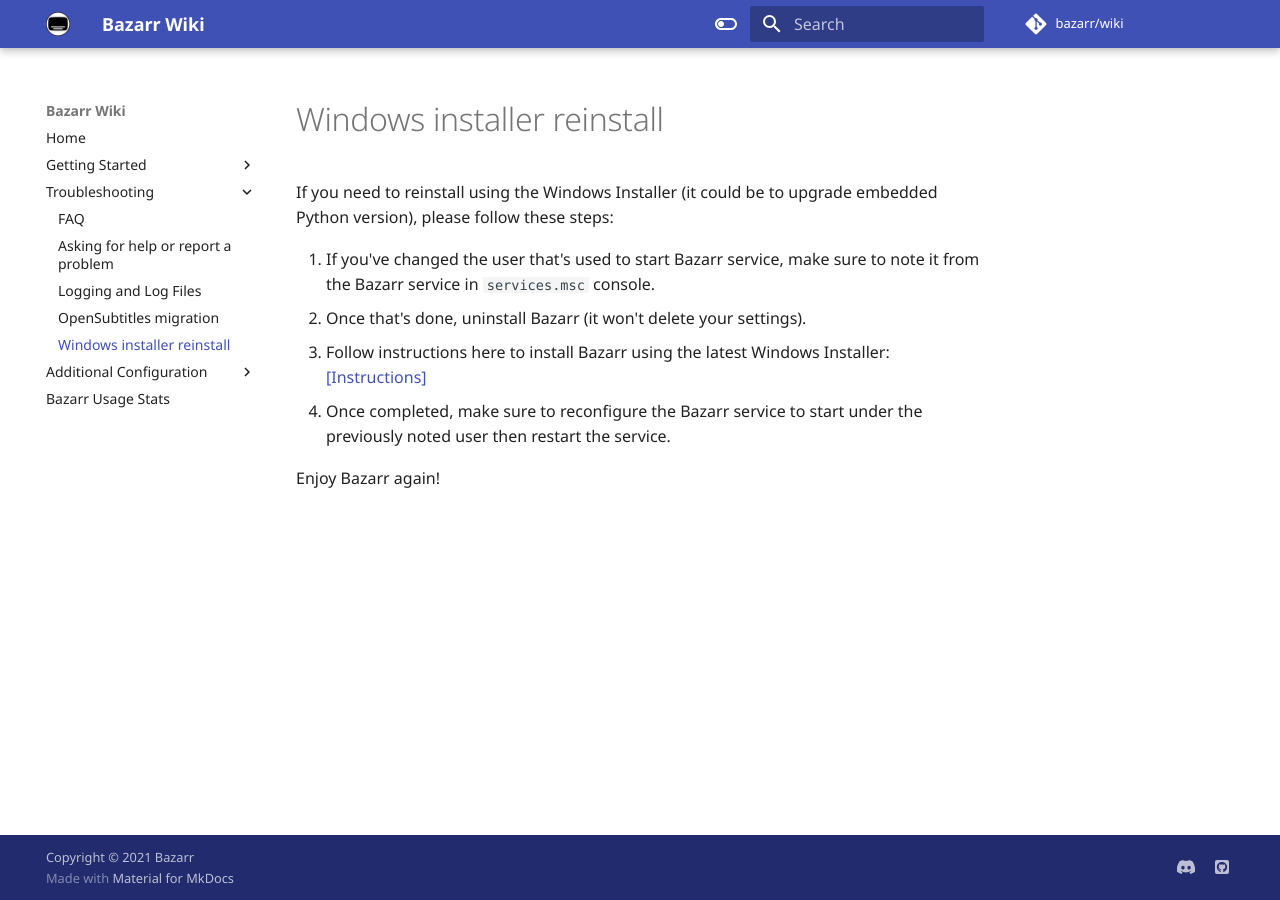
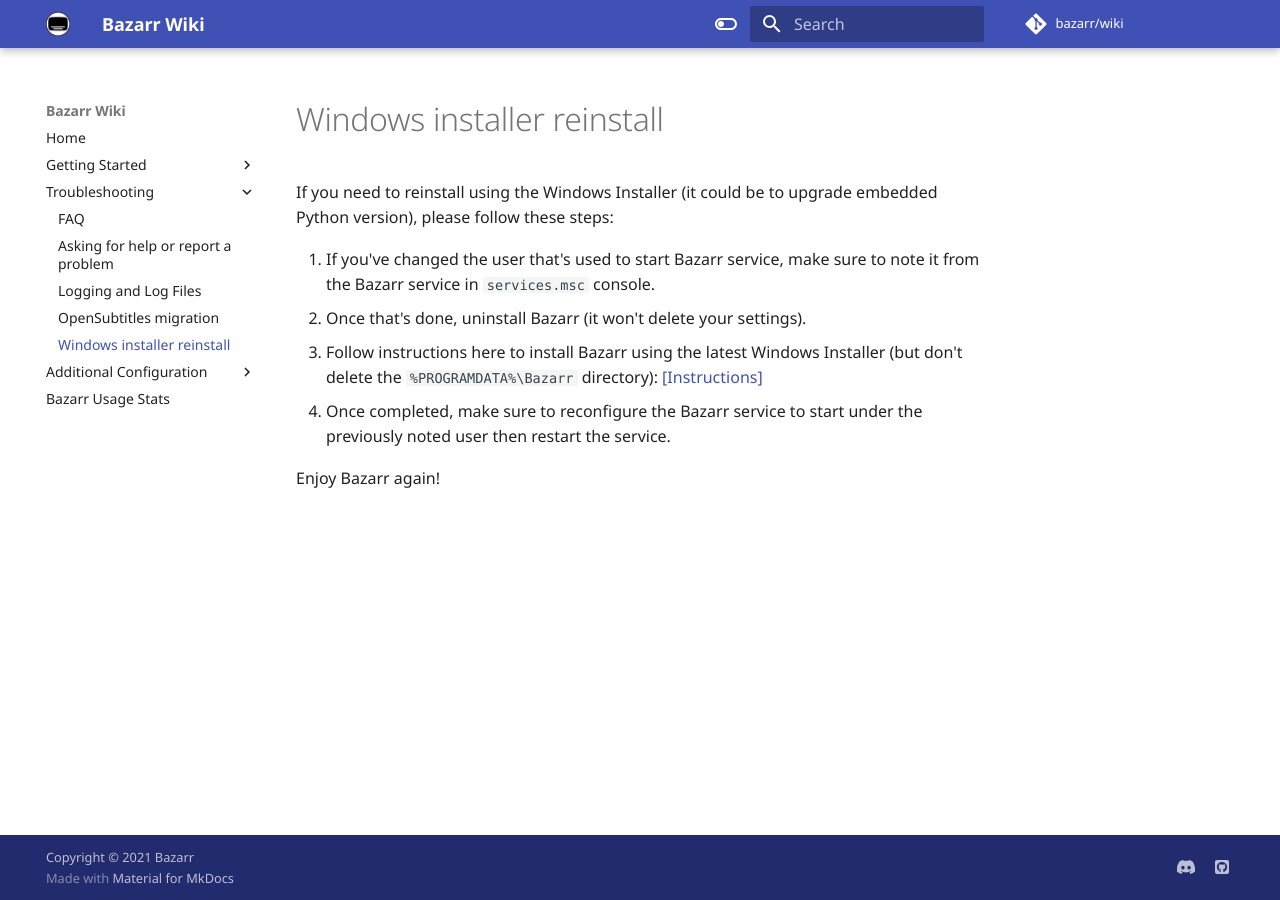
Before and after one commit to bazarr/wiki, an MkDocs documentation site: the page built from docs/Troubleshooting/Windows_installer_reinstall.md, in a window 1280 px wide. Built offline with MkDocs 1.6.1 and Material for MkDocs 9.7.7, drawn with Linux system fonts in a browser that asks for light colours; some web fonts are replaced; comment, search, counter and statistics services are not loaded.

Commit message:
fix: update reinstall instructions

```diff
--- a/docs/Troubleshooting/Windows_installer_reinstall.md
+++ b/docs/Troubleshooting/Windows_installer_reinstall.md
@@ -2,7 +2,7 @@ If you need to reinstall using the Windows Installer (it could be to upgrade emb
 
 1. If you've changed the user that's used to start Bazarr service, make sure to note it from the Bazarr service in `services.msc` console.
 1. Once that's done, uninstall Bazarr (it won't delete your settings).
-1. Follow instructions here to install Bazarr using the latest Windows Installer: [[Instructions]](/Getting-Started/Installation/Windows/installer/)
+1. Follow instructions here to install Bazarr using the latest Windows Installer (but don't delete the `%PROGRAMDATA%\Bazarr` directory): [[Instructions]](/Getting-Started/Installation/Windows/installer/)
 1. Once completed, make sure to reconfigure the Bazarr service to start under the previously noted user then restart the service.
 
 Enjoy Bazarr again!
```
Also changed, not shown: docs/Getting-Started/Installation/Windows/installer.md (+1 -1 lines).
